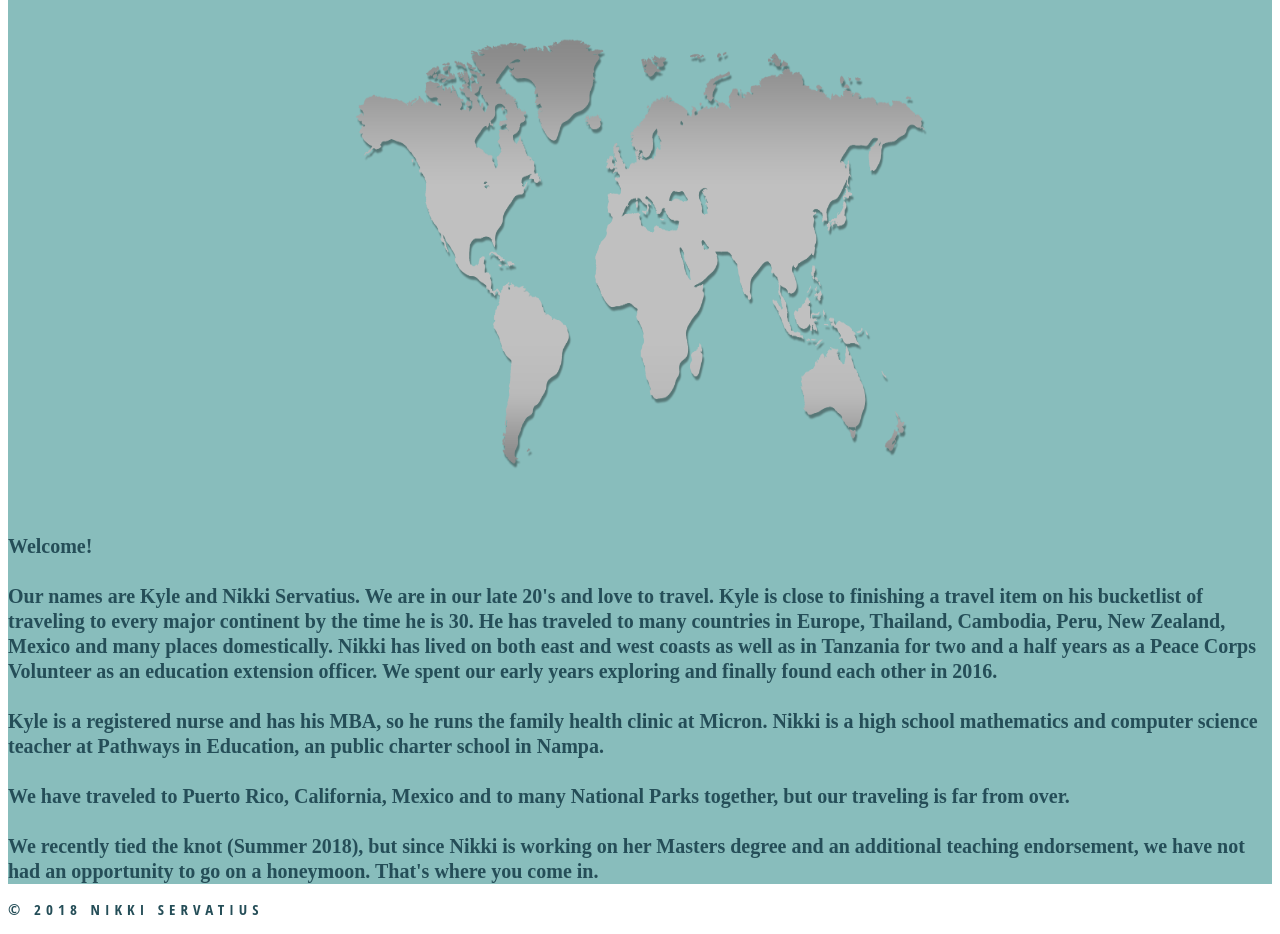
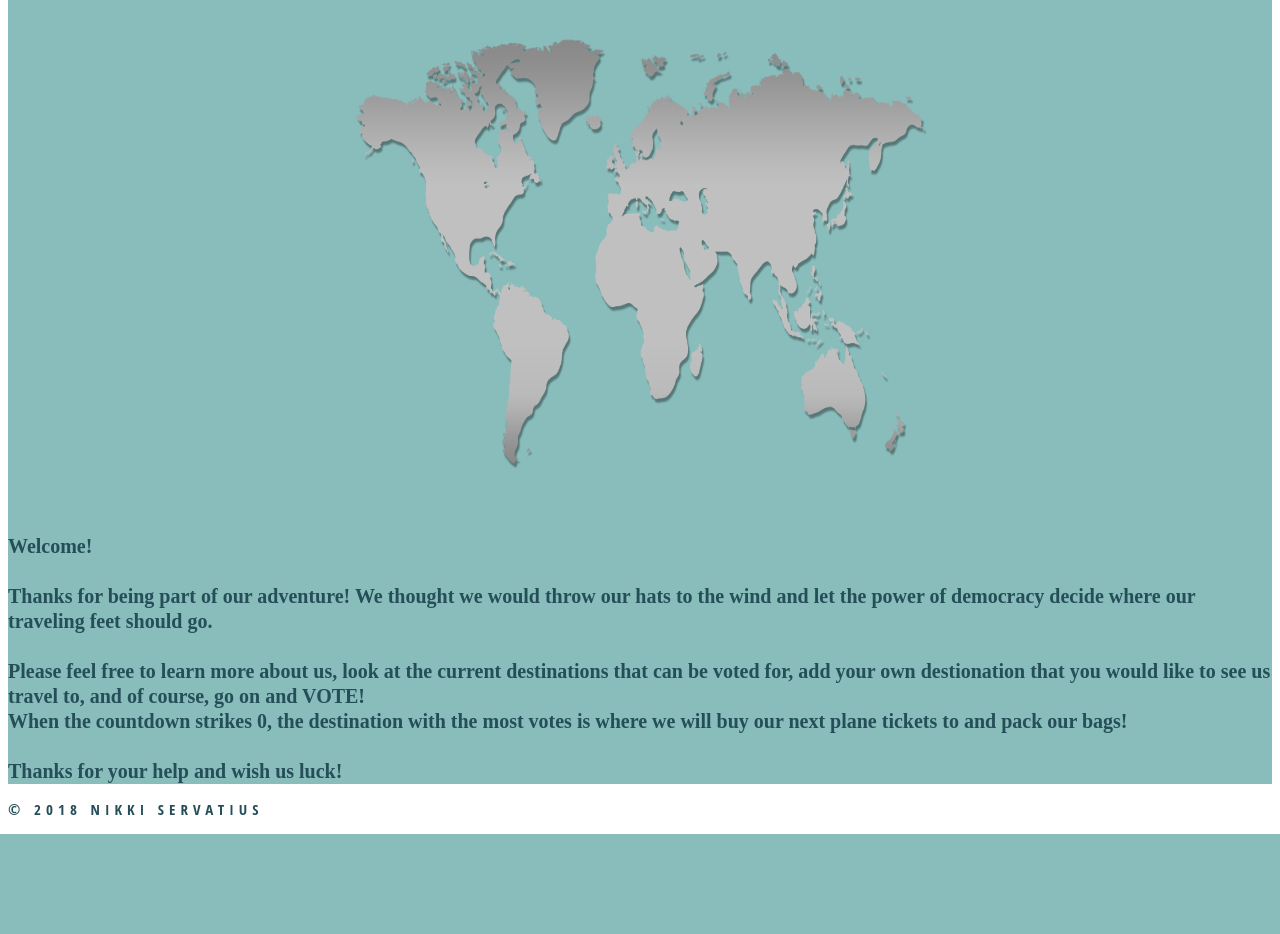
Before and after one commit to nikkiservatius/theservatiigosomewhere, a PHP site: page /Home.php in a window 1280 px wide. Shown: the part 409-1343 px from the top of the page. After the commit the page ends 1243 px from the top, so only its background shows below. Run offline with PHP 8.4, Linux system fonts and the light colour scheme; data that the repository does not hold is empty.

Commit message:
its a new day ugh

```diff
--- a/Homebody.php
+++ b/Homebody.php
@@ -15,12 +15,11 @@
 <div class = "bodytext">
 <br>Welcome!</br>
 <br>
-Our names are Kyle and Nikki Servatius. We are in our late 20's and love to travel. Kyle is close to finishing a travel item on his bucketlist of traveling to every major continent by the time he is 30. He has traveled to many countries in Europe, Thailand, Cambodia, Peru, New Zealand, Mexico and many places domestically. Nikki has lived on both east and west coasts as well as in Tanzania for two and a half years as a Peace Corps Volunteer as an education extension officer. We spent our early years exploring and finally found each other in 2016.</br>
+Thanks for being part of our adventure! We thought we would throw our hats to the wind and let the power of democracy decide where our traveling feet should go.</br>
 <br>
-Kyle is a registered nurse and has his MBA, so he runs the family health clinic at Micron. Nikki is a high school mathematics and computer science teacher at Pathways in Education, an public charter school in Nampa.<br>
+Please feel free to learn more about us, look at the current destinations that can be voted for, add your own destionation that you would like to see us travel to, and of course, go on and VOTE!
 <br>
-We have traveled to Puerto Rico, California, Mexico and to many National Parks together, but our traveling is far from over.</br>
+When the countdown strikes 0, the destination with the most votes is where we will buy our next plane tickets to and pack our bags! </br>
 <br>
-We recently tied the knot (Summer 2018), but since Nikki is working on her Masters degree and an additional teaching endorsement, we have not had an opportunity to go on a honeymoon. That's where you come in.
-</br>
+Thanks for your help and wish us luck! </br>
 </h1>
```
